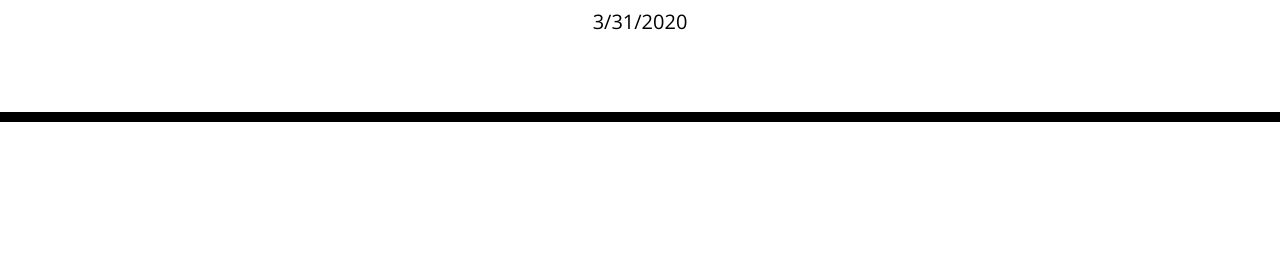
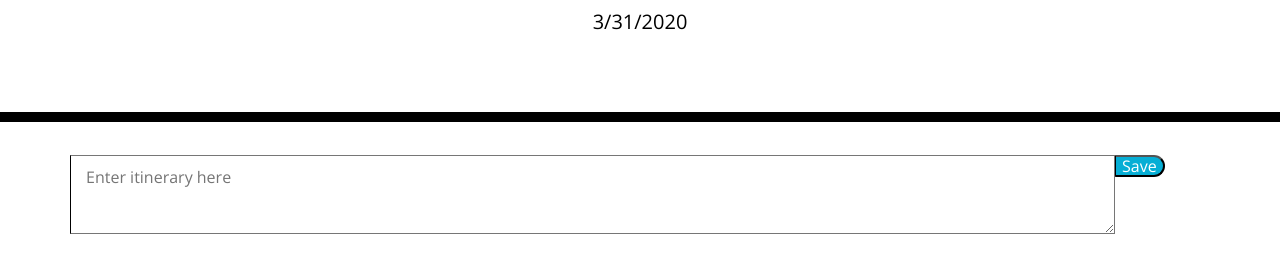
Before and after one commit to Kseredick95/Calendar, a plain HTML site: page index.html in a window 1280 px wide. Shown: the part 182-452 px from the top of the page. Drawn offline with nearby package versions, Linux system fonts and the light colour scheme.

Commit message:
Created textarea -debug storage

```diff
--- a/index.html
+++ b/index.html
@@ -21,17 +21,31 @@
   </header>
   <div class="container">
     <!-- Timeblocks go here -->
+    <div class="row">
+      <textarea id="textarea" placeholder="Enter itinerary here" class="col-md-11"></textarea>
+      <button type="submit" value="Save" class="saveBtn">Save</button>
+    </div>
   </div>
 
   <script src="https://code.jquery.com/jquery-3.4.1.min.js"></script>
   <script src="https://cdnjs.cloudflare.com/ajax/libs/moment.js/2.24.0/moment.min.js"></script>
   <script>
+    var scheduleInput = document.querySelectorAll("#textarea");
+    var dateTime = document.getElementById("currentDay");
+    var save = document.querySelectorAll(".saveBtn")
 
-    var dateTime = document.getElementById("currentDay");
+    var storage = window.localStorage;
 
+    //Set date at top of screen
     var d = new Date();
 
     dateTime.innerHTML = (d.getUTCMonth() + 1) + "/" + d.getUTCDate() + "/" + d.getUTCFullYear();
+
+    //Put textarea into local storage DEBUG!!
+    $(save).on("click", function () {
+      scheduleInput.setItems("input", "scheduledItems");
+    });
+
 
   </script>
 
--- a/style.css
+++ b/style.css
@@ -6,8 +6,9 @@ body {
 
 textarea{
   background: transparent;
-  border: none;
-  resize: none;
+  border-style: solid;
+  resize: horizontal;
+  line-height: normal;
   color: #000000;
   border-left: 1px solid black;
   padding: 10px;
@@ -62,6 +63,8 @@ textarea{
   border-top-right-radius: 15px;
   border-bottom-right-radius: 15px;
   background-color: #06AED5;
+  float: inline-end;
+  max-height: max-content;
   color: white;
 }
 
```
